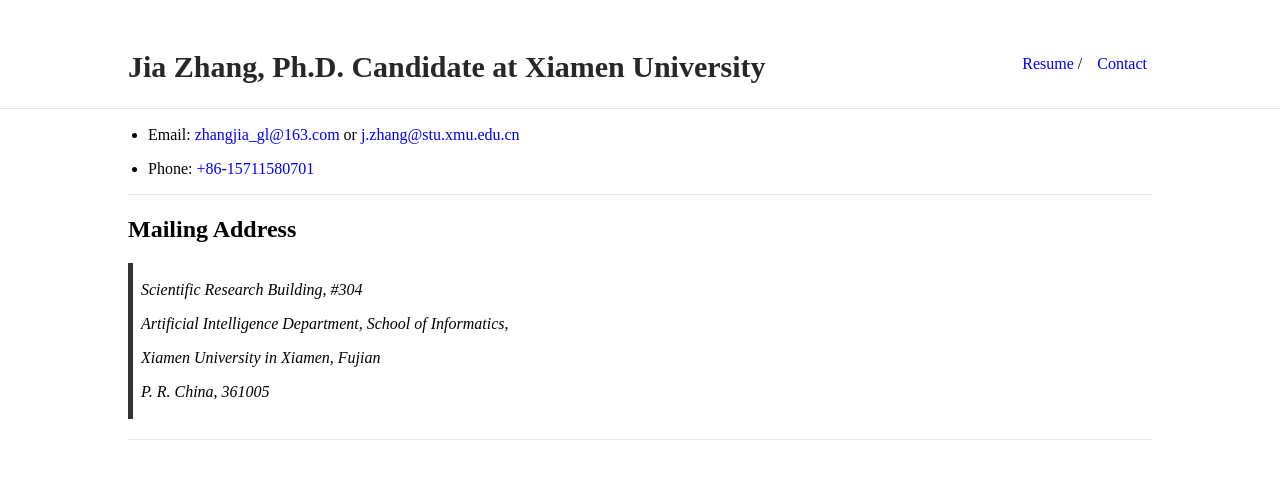
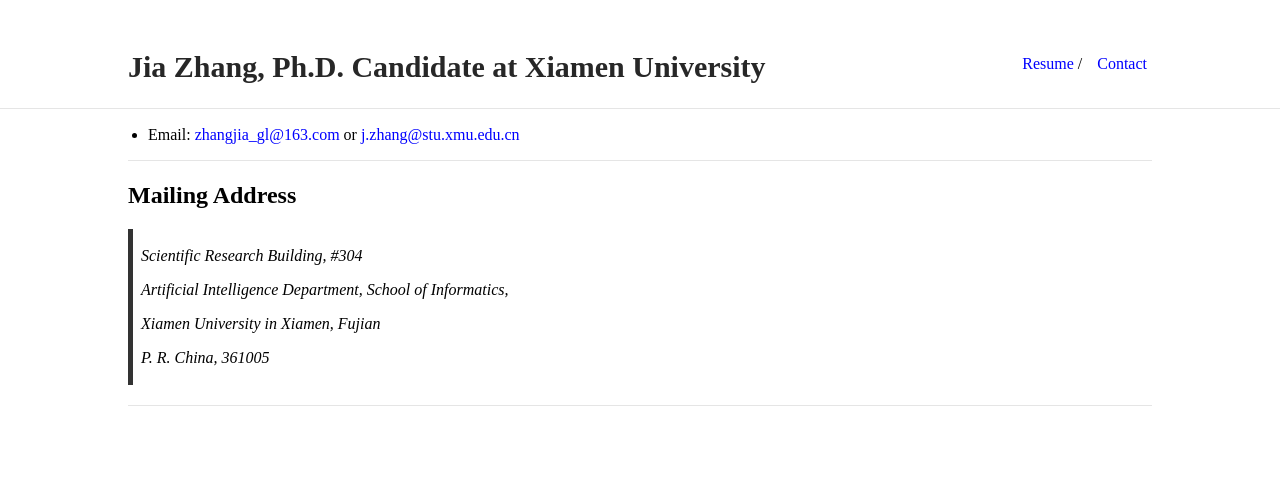
Before and after one commit to jiazhang-ml/jiazhang-ml.github.io, a Jekyll site: the page built from contact.md, in a window 1280 px wide, cut to the strip 0-876 px from the top of the page. Shown: the top 479 px of the strip. Built offline with Jekyll 4.4.1, drawn with Linux system fonts in a browser that asks for light colours.

Commit message:
Update contact.md

```diff
--- a/contact.md
+++ b/contact.md
@@ -4,8 +4,6 @@ is_contact: true
 ---
 
 * Email: [zhangjia_gl@163.com](mailto:zhangjia_gl@163.com) or [j.zhang@stu.xmu.edu.cn](mailto:j.zhang@stu.xmu.edu.cn)
-
-* Phone: [+86-15711580701](tel:+86-15711580701)
 
 ---
 
```
